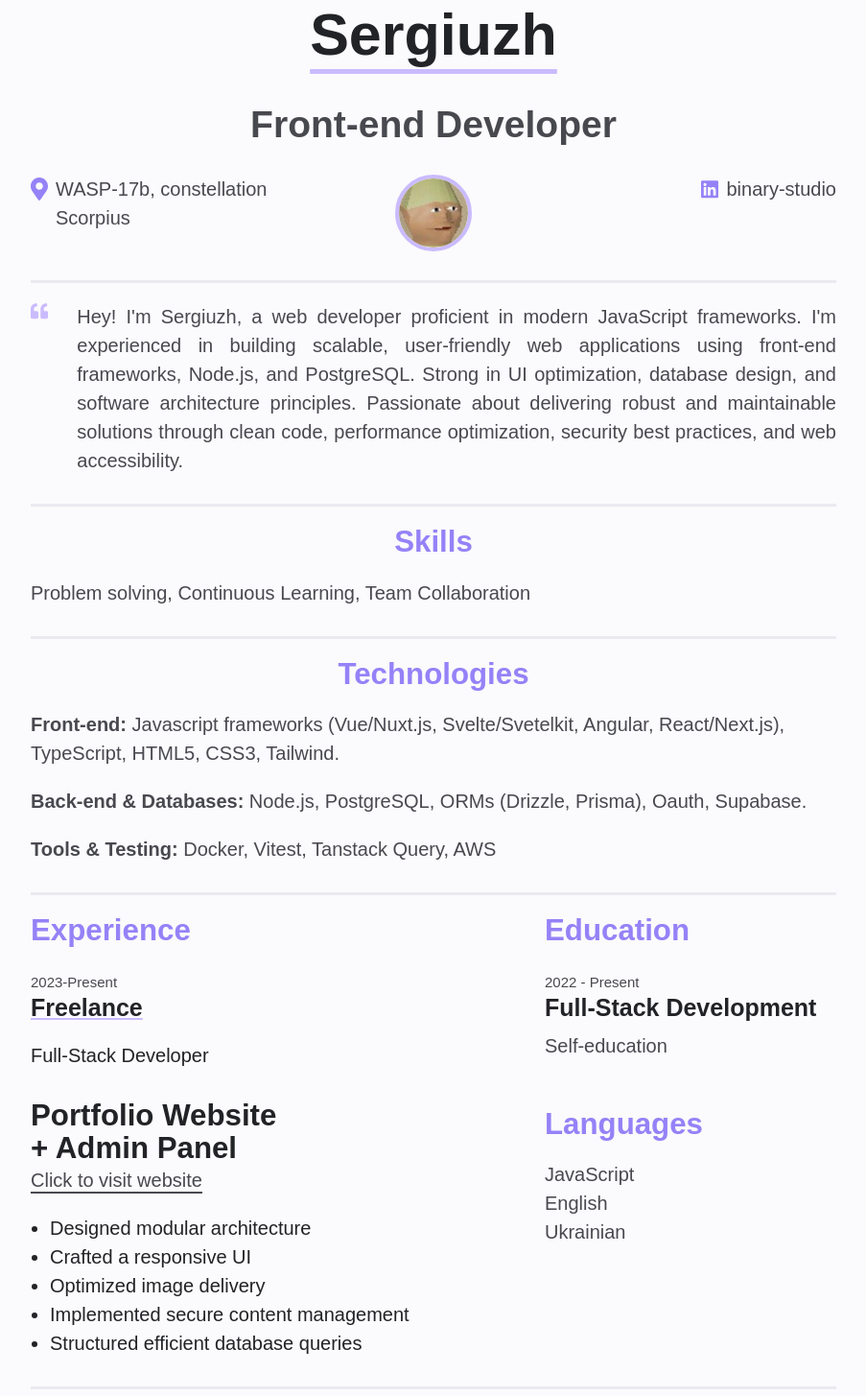
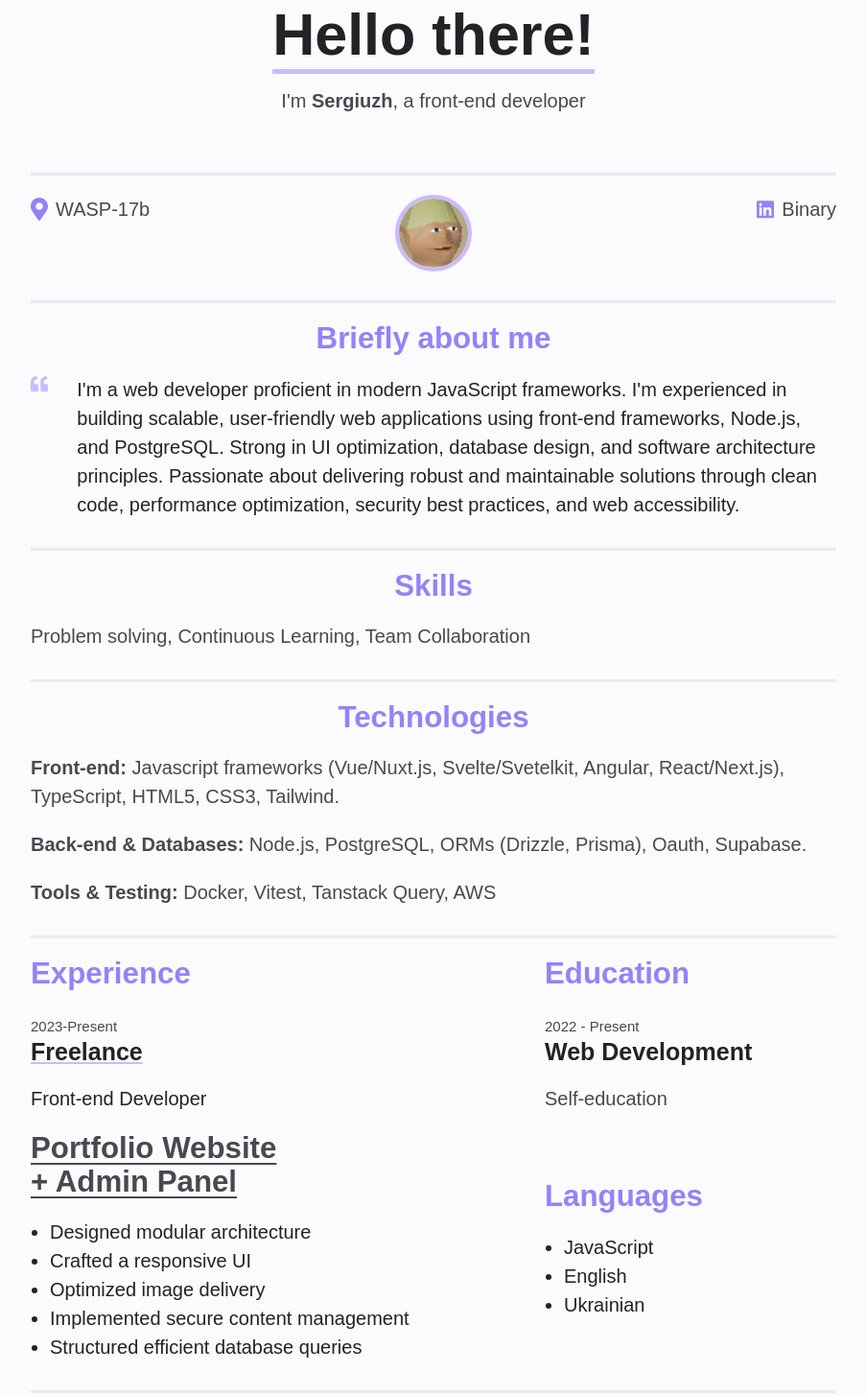
Before and after one commit to watchlar2000/homepage, a plain HTML site: page index.html in a window 1280 px wide. Shown: the part 17-1472 px from the top of the page at 96% size, without its empty margins (188-1091 px from the left). Drawn offline with Linux system fonts and the light colour scheme.

Commit message:
feat: link google gonts, update main markup

```diff
--- a/index.html
+++ b/index.html
@@ -3,17 +3,28 @@
   <head>
     <meta charset="UTF-8" />
     <meta name="viewport" content="width=device-width, initial-scale=1" />
+    <link rel="preconnect" href="https://fonts.googleapis.com" />
+    <link rel="preconnect" href="https://fonts.gstatic.com" crossorigin />
+    <link
+      href="https://fonts.googleapis.com/css2?family=DM+Serif+Display:ital@0;1&family=Poppins:ital,wght@0,100;0,200;0,300;0,400;0,500;0,600;0,700;0,800;0,900;1,100;1,200;1,300;1,400;1,500;1,600;1,700;1,800;1,900&display=swap"
+      rel="stylesheet"
+    />
     <link rel="stylesheet" href="style.css" />
     <title>Résumé</title>
   </head>
   <body>
-    <main>
-      <section>
+    <main class="main">
+      <section class="flow">
         <div class="container">
           <header class="resume__block flow">
-            <h1 class="contact-info__header">Sergiuzh</h1>
-            <h2 class="contact-info__sub-header">Front-end Developer</h2>
-
+            <h1 class="contact-info__header article-heading">Hello there!</h1>
+            <p class="contact-info__sub-header">
+              I'm <strong>Sergiuzh</strong>, a front-end developer
+            </p>
+          </header>
+        </div>
+        <div class="container">
+          <article class="resume__block flow">
             <div class="contact_info_container fh">
               <div class="contact-info__block">
                 <a
@@ -36,7 +47,7 @@
                       ></path>
                     </svg>
                   </div>
-                  <span>WASP-17b, constellation Scorpius</span>
+                  <span>WASP-17b</span>
                 </a>
               </div>
 
@@ -73,14 +84,15 @@
                       ></path>
                     </svg>
                   </div>
-                  <span>binary-studio</span>
+                  <span>Binary</span>
                 </a>
               </div>
             </div>
-          </header>
+          </article>
         </div>
         <div class="container">
-          <article class="resume__block">
+          <article class="resume__block flow">
+            <h3 class="skills__header article-heading">Briefly about me</h3>
             <div class="intro">
               <div class="intro__icon-wrapper">
                 <svg
@@ -99,13 +111,13 @@
                   ></path>
                 </svg>
               </div>
-              <p class="intro_text">
-                Hey! I'm Sergiuzh, a web developer proficient in modern
-                JavaScript frameworks. I'm experienced in building scalable,
-                user-friendly web applications using front-end frameworks,
-                Node.js, and PostgreSQL. Strong in UI optimization, database
-                design, and software architecture principles. Passionate about
-                delivering robust and maintainable solutions through clean code,
+              <p class="intro__text prose">
+                I'm a web developer proficient in modern JavaScript frameworks.
+                I'm experienced in building scalable, user-friendly web
+                applications using front-end frameworks, Node.js, and
+                PostgreSQL. Strong in UI optimization, database design, and
+                software architecture principles. Passionate about delivering
+                robust and maintainable solutions through clean code,
                 performance optimization, security best practices, and web
                 accessibility.
               </p>
@@ -115,7 +127,7 @@
         <div class="container">
           <article class="resume__block">
             <div class="skills flow">
-              <h3 class="skills__header">Skills</h3>
+              <h3 class="skills__header article-heading">Skills</h3>
               <p class="skills__text">
                 Problem solving, Continuous Learning, Team Collaboration
               </p>
@@ -125,7 +137,7 @@
         <div class="container">
           <article class="resume__block">
             <div class="skills flow">
-              <h3 class="skills__header">Technologies</h3>
+              <h3 class="skills__header article-heading">Technologies</h3>
               <p class="skills__text">
                 <strong>Front-end:</strong> Javascript frameworks (Vue/Nuxt.js,
                 Svelte/Svetelkit, Angular, React/Next.js), TypeScript, HTML5,
@@ -146,8 +158,8 @@
           <article class="resume__block">
             <div class="main-info fh">
               <div class="experiences flow">
-                <h3 class="experiences__header">Experience</h3>
-                <div class="experiences__company">
+                <h3 class="experiences__header article-heading">Experience</h3>
+                <div class="experiences__company flow">
                   <div class="experiences__company-header">
                     <span class="experiences__company-header-durability"
                       >2023-Present</span
@@ -157,18 +169,20 @@
 
                   <div class="experiences__company-project flow">
                     <span class="experiences__company-project-role"
-                      >Full-Stack Developer</span
+                      >Front-end Developer</span
                     >
-                    <h3 class="experiences__company-project-name">
-                      Portfolio Website + Admin Panel
-                    </h3>
+                    <div>
                       <a
                         href="https://www.irynalisogor.com"
                         rel="author noopener noreferrer"
                         aria-label="Link to portfolio website"
                         class="experiences__company-project-link"
-                      >Click to visit website</a
                       >
+                        <h3 class="experiences__company-project-name">
+                          Portfolio Website + Admin Panel
+                        </h3></a
+                      >
+                    </div>
                     <div>
                       <ul class="experiences__company-project-responsibilities">
                         <li>Designed modular architecture</li>
@@ -182,10 +196,15 @@
                 </div>
               </div>
               <div class="additional-info fv">
-                <div class="additional-info fv">
-                  <div class="additional-info__education">
-                    <h3 class="additional-info__education-header">Education</h3>
-                    <div class="additional-info__education-university">
+                <div class="additional-info fv flow">
+                  <div class="additional-info__education flow">
+                    <h3
+                      class="additional-info__education-header article-heading"
+                    >
+                      Education
+                    </h3>
+                    <div class="additional-info__education-university flow">
+                      <div>
                         <span
                           class="additional-info__education-university-durability"
                         >
@@ -194,19 +213,28 @@
                         <h4
                           class="additional-info__education-university-speciality"
                         >
-                        Full-Stack Development
+                          Web Development
                         </h4>
+                      </div>
                       <p class="additional-info__education-university-name">
                         Self-education
                       </p>
                     </div>
                   </div>
 
-                  <div class="additional-info__languages">
-                    <h3 class="additional-info__languages-header">Languages</h3>
-                    <p class="additional-info__languages-item">JavaScript</p>
-                    <p class="additional-info__languages-item">English</p>
-                    <p class="additional-info__languages-item">Ukrainian</p>
+                  <div class="additional-info__languages flow">
+                    <h3
+                      class="additional-info__languages-header article-heading"
+                    >
+                      Languages
+                    </h3>
+                    <div>
+                      <ul class="experiences__company-project-responsibilities">
+                        <li>JavaScript</li>
+                        <li>English</li>
+                        <li>Ukrainian</li>
+                      </ul>
+                    </div>
                   </div>
                 </div>
               </div>
```
Lines whose indentation alone changed are shown as unchanged.
